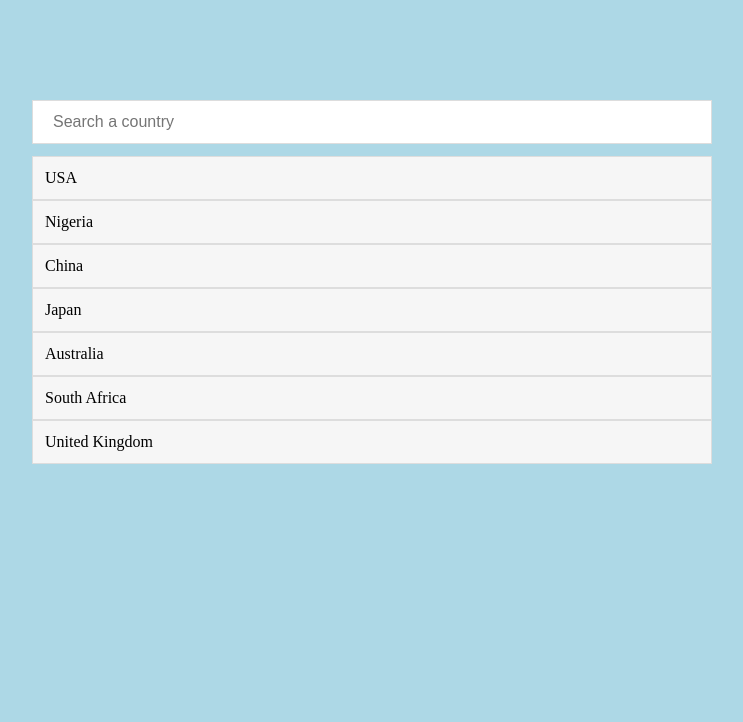
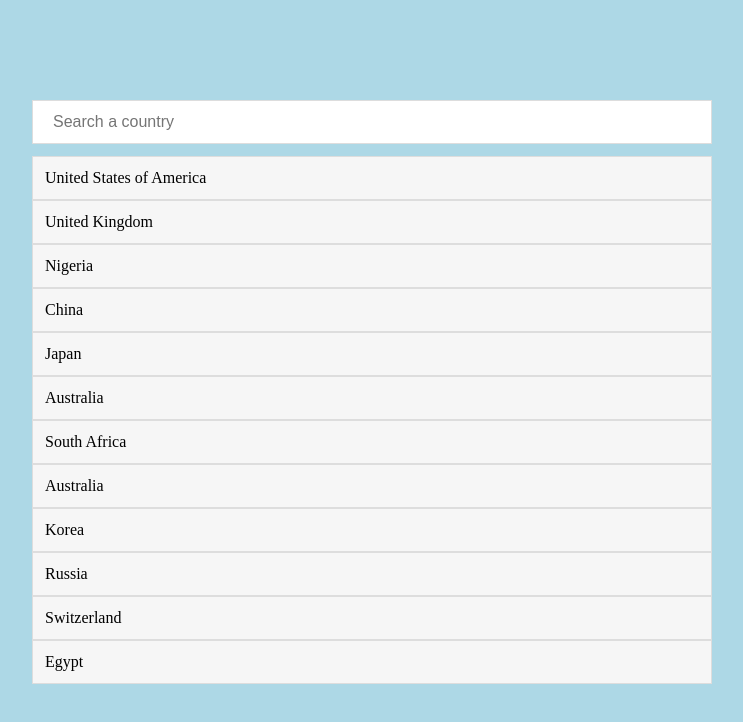
Before and after one commit to ianchan3/16-List-Search-Project, a plain HTML site: page index.html in a window 1280 px wide. Shown: the whole page, without its empty margins (268-1011 px from the left). Drawn offline with Linux system fonts and the light colour scheme.

Commit message:
Day 16 of 100 Days of JavaScript - Countries Added

```diff
--- a/index.html
+++ b/index.html
@@ -13,13 +13,18 @@
     <input type="text" id="search" placeholder="Search a country" autocomplete="off">
 
     <ul id="list">
-      <li>USA</li>
+      <li>United States of America</li>
+      <li>United Kingdom</li>
       <li>Nigeria</li>
       <li>China</li>
       <li>Japan</li>
       <li>Australia</li>
       <li>South Africa</li>
-      <li>United Kingdom</li>
+      <li>Australia</li>
+      <li>Korea</li>
+      <li>Russia</li>
+      <li>Switzerland</li>
+      <li>Egypt</li>
     </ul>
   </div>
 </body>
```
